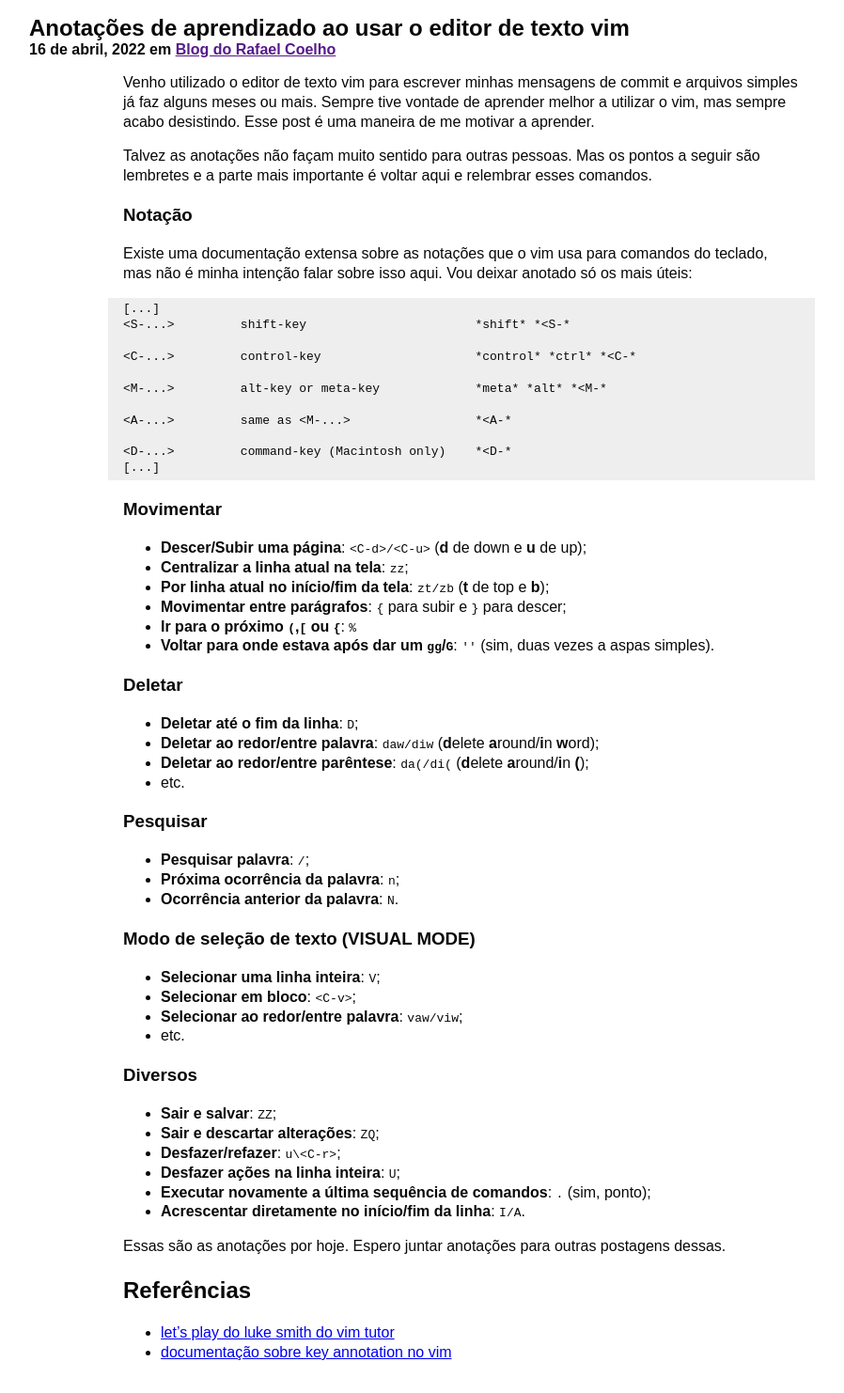
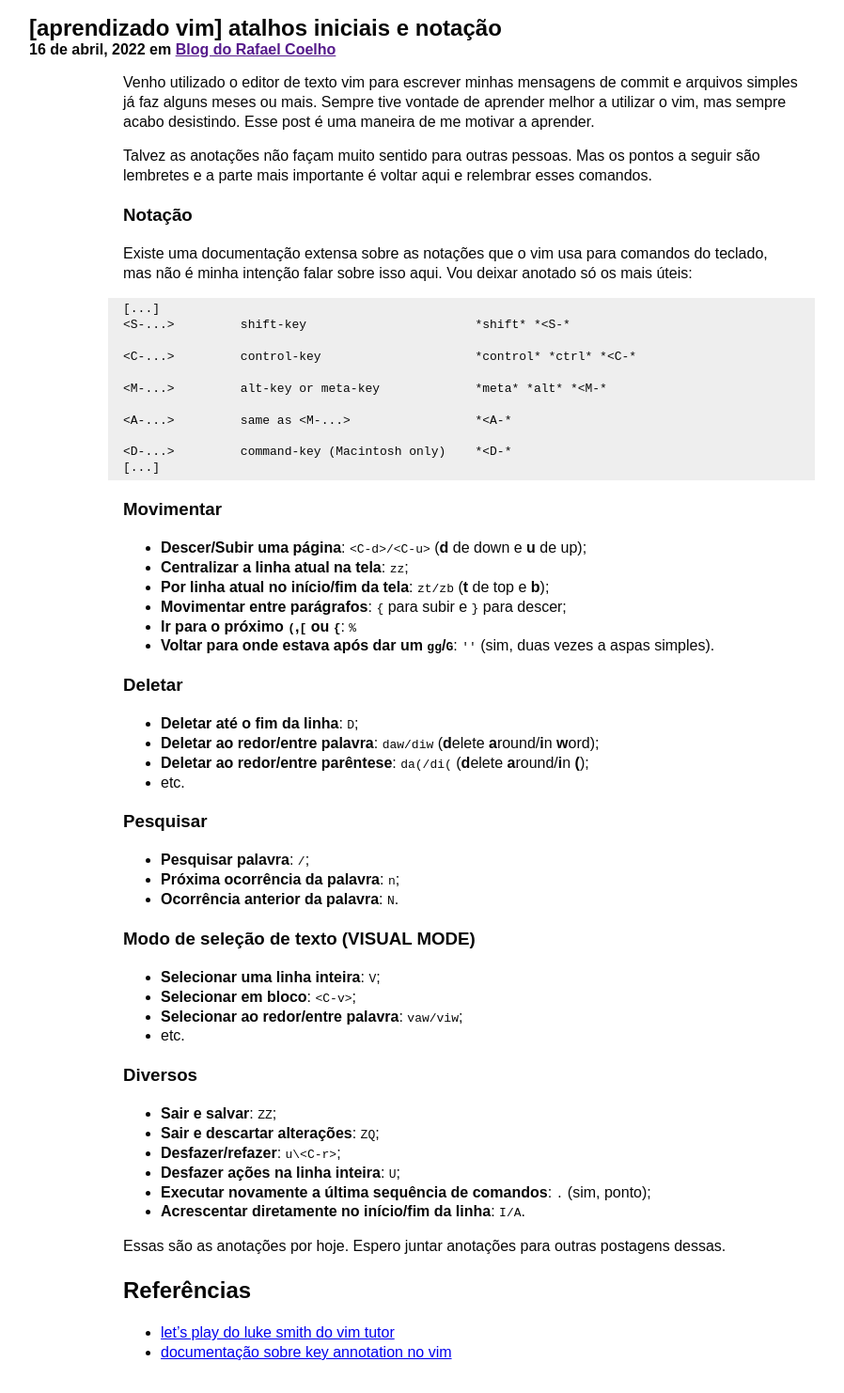
Before and after one commit to rafaellcoellho/rafaellcoellho.github.io, a Jekyll site: the page built from _posts/2022-04-16-aprendizado-vim-atalhos-iniciais-e-notacao.markdown, in a window 1280 px wide. Shown: the whole page at 94% size, without its empty margins (149-1047 px from the left). Built offline with Jekyll 4.4.1, drawn with Linux system fonts in a browser that asks for light colours.

Commit message:
fix(posts): corrige titulo do primeiro post da série de vim

```diff
--- a/_posts/2022-04-16-anotacoes-de-aprendizado-ao-usar-o-editor-de-texto-vim.markdown
+++ b/_posts/2022-04-16-aprendizado-vim-atalhos-iniciais-e-notacao.markdown
@@ -1,5 +1,5 @@
 ---
-title: "Anotações de aprendizado ao usar o editor de texto vim"
+title: "[aprendizado vim] atalhos iniciais e notação"
 date: 2022-04-16 01:48:36
 layout: post
 ---
```
